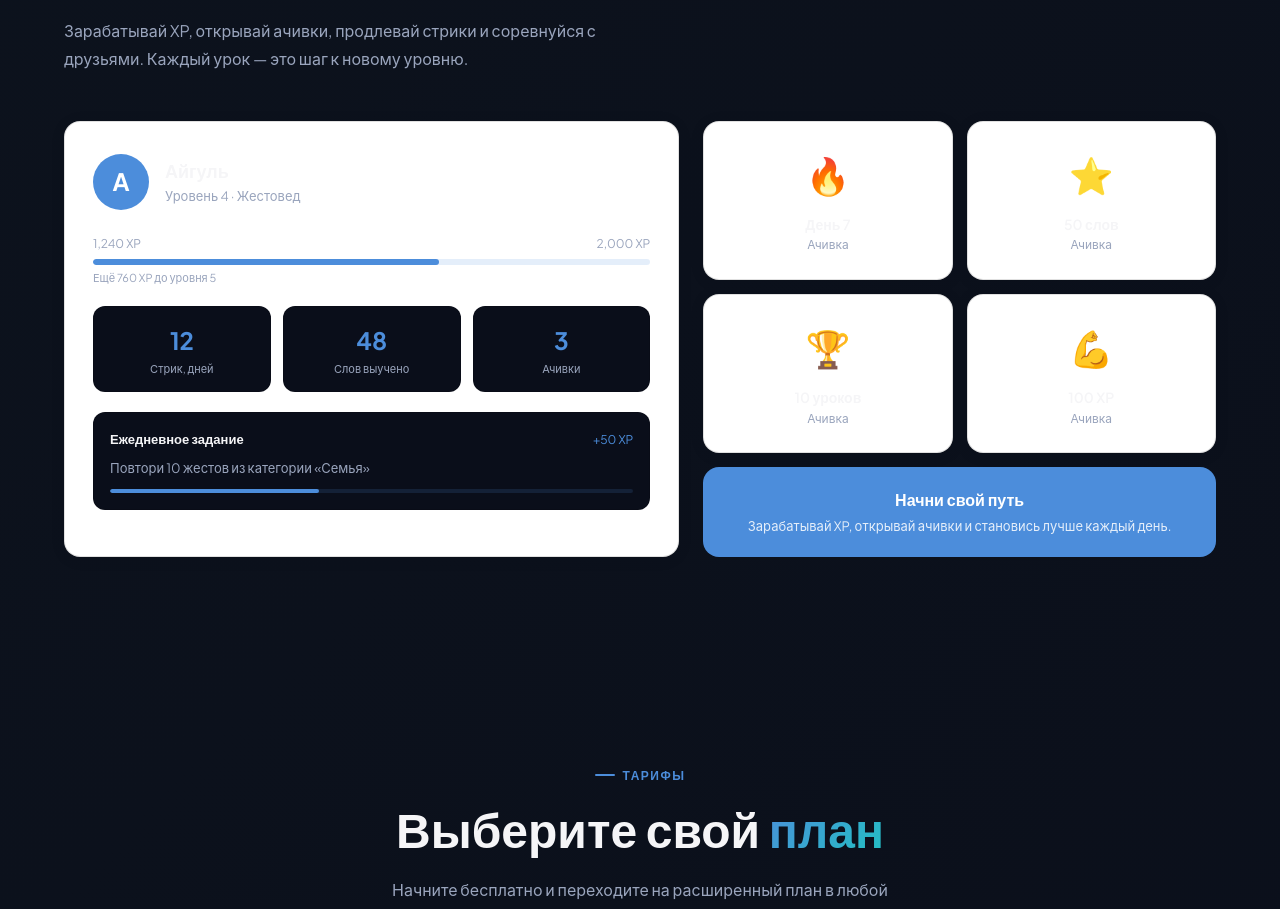
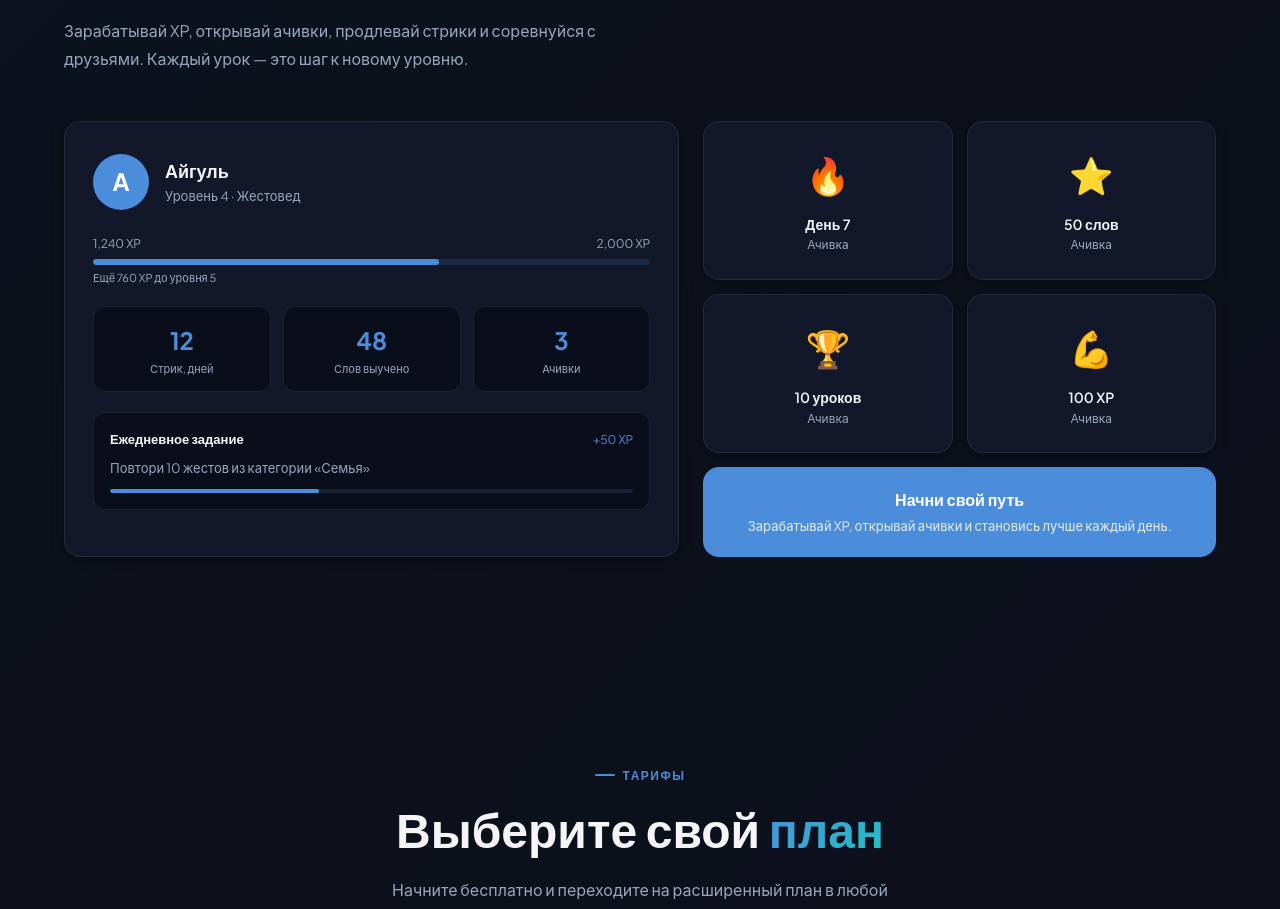
Before and after one commit to heardndb15/hearless16, a Next.js app in the folder landing/: page / in a window 1280 px wide. Shown: the part 4767-5676 px from the top of the page. Built offline with nearby package versions, Linux system fonts and the light colour scheme; no server answers.

Commit message:
Adapt GamificationSection to dark theme tokens

```diff
--- a/landing/components/GamificationSection.tsx
+++ b/landing/components/GamificationSection.tsx
@@ -24,11 +24,11 @@ export default function GamificationSection() {
           {/* User card */}
           <div
             style={{
-              background: "#FFFFFF",
+              background: "var(--bgCard)",
               borderRadius: "var(--radius)",
               padding: "32px 28px",
-              border: "1px solid rgba(0, 0, 0,0.12)",
-              boxShadow: "0 2px 16px rgba(0, 0, 0,0.07)",
+              border: "1px solid var(--border)",
+              boxShadow: "var(--shadow)",
             }}
           >
             <div
@@ -51,7 +51,7 @@ export default function GamificationSection() {
                   fontFamily: "'Plus Jakarta Sans', sans-serif",
                   fontSize: 24,
                   fontWeight: 700,
-                  color: "white",
+                  color: "var(--white)",
                 }}
               >
                 A
@@ -133,7 +133,7 @@ export default function GamificationSection() {
                     padding: "14px 8px",
                     borderRadius: "var(--radiusSm)",
                     background: "var(--bg)",
-                    border: "1px solid rgba(0, 0, 0,0.12)",
+                    border: "1px solid var(--border)",
                   }}
                 >
                   <div
@@ -159,7 +159,7 @@ export default function GamificationSection() {
                 padding: "16px",
                 borderRadius: "var(--radiusSm)",
                 background: "var(--bg)",
-                border: "1px solid rgba(0, 0, 0,0.12)",
+                border: "1px solid var(--border)",
               }}
             >
               <div
@@ -220,11 +220,11 @@ export default function GamificationSection() {
               <div
                 key={a.label}
                 style={{
-                  background: "#FFFFFF",
+                  background: "var(--bgCard)",
                   borderRadius: "var(--radius)",
                   padding: "24px 20px",
-                  border: "1px solid rgba(0, 0, 0,0.12)",
-                  boxShadow: "0 2px 16px rgba(0, 0, 0,0.07)",
+                  border: "1px solid var(--border)",
+                  boxShadow: "var(--shadow)",
                   textAlign: "center",
                   transition: "all 0.3s ease",
                 }}
@@ -233,7 +233,7 @@ export default function GamificationSection() {
                   e.currentTarget.style.transform = "translateY(-3px)";
                 }}
                 onMouseLeave={(e) => {
-                  e.currentTarget.style.borderColor = "rgba(0, 0, 0,0.12)";
+                  e.currentTarget.style.borderColor = "var(--border)";
                   e.currentTarget.style.transform = "translateY(0)";
                 }}
               >
@@ -268,7 +268,7 @@ export default function GamificationSection() {
                   fontFamily: "'Plus Jakarta Sans', sans-serif",
                   fontSize: 16,
                   fontWeight: 600,
-                  color: "white",
+                  color: "var(--white)",
                   marginBottom: 4,
                 }}
               >
```
